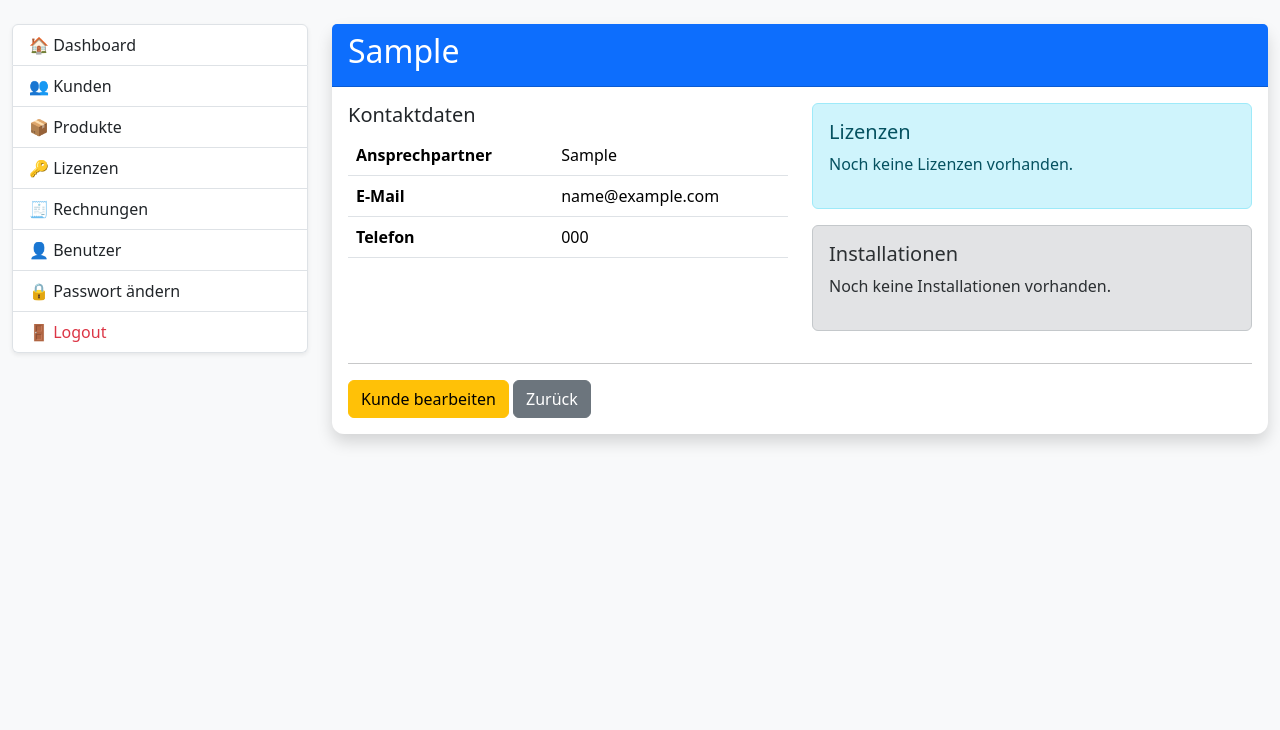
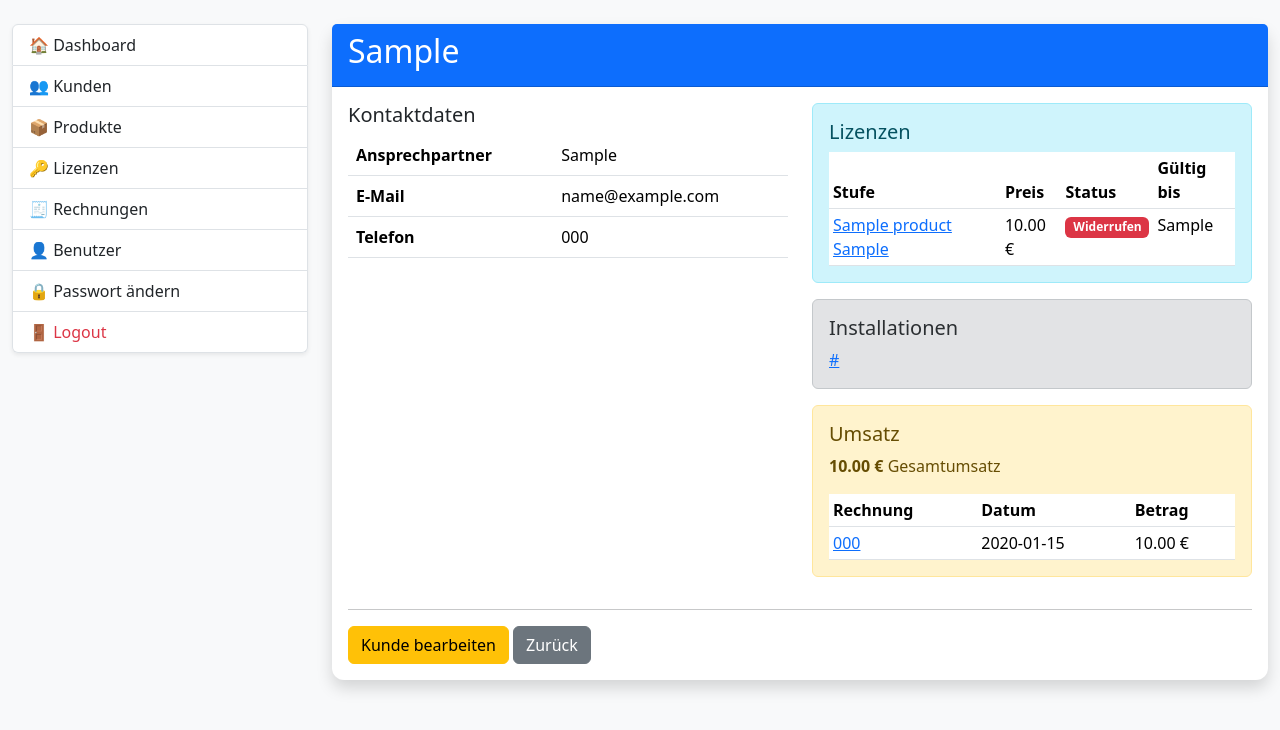
Before and after one commit to Kewen1122/founder-portal, a Flask app: page /customers/1 in a window 1280 px wide. Shown: the part 56-786 px from the top of the page. Run offline with Flask 3, Linux system fonts and the light colour scheme; the visitor is signed in with stand-in values (Sample User, id 1); tables that the repository leaves empty hold one stand-in row (values such as "Sample post").

Commit message:
Kundenprofil: Lizenzen, Instanz-URL und Umsatz anzeigen
- customers-Tabelle um instance_url erweitert (Formular + Anzeige)
- customer_detail.html: bisherige Platzhalter "Lizenzen" und
  "Installationen" mit echten Daten gefüllt, neue Umsatz-Kachel
  mit Rechnungsliste
- Strukturbug behoben: init_db() lief bisher nur bei direktem
  Skriptstart (`python app.py`), nie unter Gunicorn/Produktivbetrieb
  - jede Schema-Migration wäre sonst nie angewendet worden

```diff
--- a/app.py
+++ b/app.py
@@ -26,6 +26,8 @@ app.register_blueprint(generator_bp)
 app.register_blueprint(invoices_bp)
 app.register_blueprint(settings_bp)
 app.register_blueprint(users_bp)
+
+init_db()
 
 @app.route("/")
 def index():
@@ -84,5 +86,4 @@ def dashboard():
     )
 
 if __name__ == "__main__":
-    init_db()
     app.run(port=5050, debug=True)
--- a/database.py
+++ b/database.py
@@ -42,9 +42,15 @@ def init_db():
         contact TEXT,
         email TEXT,
         phone TEXT,
+        instance_url TEXT,
         created_at TEXT DEFAULT CURRENT_TIMESTAMP
     )
     """)
+
+    try:
+        c.execute("ALTER TABLE customers ADD COLUMN instance_url TEXT")
+    except sqlite3.OperationalError:
+        pass
 
     # Software-Produkte
     c.execute("""
--- a/routes/customers.py
+++ b/routes/customers.py
@@ -31,11 +31,37 @@ def customer_detail(id):
         (id,)
     ).fetchone()
 
+    licenses = db.execute("""
+        SELECT
+            licenses.*,
+            software_products.name AS product_name,
+            software_products.edition AS product_edition,
+            software_products.price AS product_price
+        FROM licenses
+        JOIN software_products ON software_products.id = licenses.product_id
+        WHERE licenses.customer_id=?
+        ORDER BY licenses.created_at DESC
+    """, (id,)).fetchall()
+
+    invoices = db.execute("""
+        SELECT * FROM invoices
+        WHERE customer_id=?
+        ORDER BY created_at DESC
+    """, (id,)).fetchall()
+
+    total_revenue = db.execute("""
+        SELECT COALESCE(SUM(total), 0) FROM invoices
+        WHERE customer_id=?
+    """, (id,)).fetchone()[0]
+
     db.close()
 
     return render_template(
         "customer_detail.html",
-        customer=customer
+        customer=customer,
+        licenses=licenses,
+        invoices=invoices,
+        total_revenue=total_revenue
     )
 
 
@@ -52,14 +78,16 @@ def new_customer():
                 company,
                 contact,
                 email,
-                phone
+                phone,
+                instance_url
             )
-            VALUES(?,?,?,?)
+            VALUES(?,?,?,?,?)
         """, (
             request.form["company"],
             request.form["contact"],
             request.form["email"],
-            request.form["phone"]
+            request.form["phone"],
+            request.form.get("instance_url", "")
         ))
 
         db.commit()
@@ -89,13 +117,15 @@ def edit_customer(id):
                 company=?,
                 contact=?,
                 email=?,
-                phone=?
+                phone=?,
+                instance_url=?
             WHERE id=?
         """, (
             request.form["company"],
             request.form["contact"],
             request.form["email"],
             request.form["phone"],
+            request.form.get("instance_url", ""),
             id
         ))
 
--- a/templates/customer_detail.html
+++ b/templates/customer_detail.html
@@ -47,7 +47,40 @@
 
                     <h5>Lizenzen</h5>
 
-                    <p>Noch keine Lizenzen vorhanden.</p>
+                    {% if licenses %}
+
+                    <table class="table table-sm mb-0">
+                        <thead>
+                            <tr>
+                                <th>Stufe</th>
+                                <th>Preis</th>
+                                <th>Status</th>
+                                <th>Gültig bis</th>
+                            </tr>
+                        </thead>
+                        <tbody>
+                            {% for l in licenses %}
+                            <tr>
+                                <td><a href="/licenses/{{ l.id }}">{{ l.product_name }} {{ l.product_edition }}</a></td>
+                                <td>{{ "%.2f"|format(l.product_price) }} €</td>
+                                <td>
+                                    {% if l.status == "active" %}
+                                        <span class="badge bg-success">Aktiv</span>
+                                    {% else %}
+                                        <span class="badge bg-danger">Widerrufen</span>
+                                    {% endif %}
+                                </td>
+                                <td>{{ l.valid_until or "Unbegrenzt" }}</td>
+                            </tr>
+                            {% endfor %}
+                        </tbody>
+                    </table>
+
+                    {% else %}
+
+                    <p class="mb-0">Noch keine Lizenzen vorhanden.</p>
+
+                    {% endif %}
 
                 </div>
 
@@ -55,7 +88,52 @@
 
                     <h5>Installationen</h5>
 
-                    <p>Noch keine Installationen vorhanden.</p>
+                    {% if customer.instance_url %}
+
+                    <p class="mb-0">
+                        <a href="{{ customer.instance_url }}" target="_blank">{{ customer.instance_url }}</a>
+                    </p>
+
+                    {% else %}
+
+                    <p class="mb-0">Noch keine Installation hinterlegt.</p>
+
+                    {% endif %}
+
+                </div>
+
+                <div class="alert alert-warning">
+
+                    <h5>Umsatz</h5>
+
+                    <p><strong>{{ "%.2f"|format(total_revenue) }} €</strong> Gesamtumsatz</p>
+
+                    {% if invoices %}
+
+                    <table class="table table-sm mb-0">
+                        <thead>
+                            <tr>
+                                <th>Rechnung</th>
+                                <th>Datum</th>
+                                <th>Betrag</th>
+                            </tr>
+                        </thead>
+                        <tbody>
+                            {% for inv in invoices %}
+                            <tr>
+                                <td><a href="/invoices/{{ inv.id }}">{{ inv.invoice_number }}</a></td>
+                                <td>{{ inv.invoice_date }}</td>
+                                <td>{{ "%.2f"|format(inv.total) }} €</td>
+                            </tr>
+                            {% endfor %}
+                        </tbody>
+                    </table>
+
+                    {% else %}
+
+                    <p class="mb-0">Noch keine Rechnungen vorhanden.</p>
+
+                    {% endif %}
 
                 </div>
 
```
Also changed, not shown: templates/customer_form.html (+15 -0 lines).
